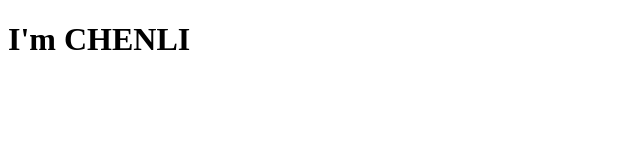
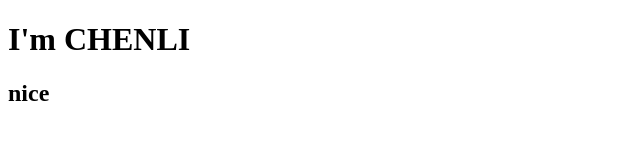
Before and after one commit to chenliv/chenlis.github.io, a plain HTML site: page index.html in a window 1280 px wide. Shown: the full height of the page, 0-640 px from the left. Drawn offline with Linux system fonts and the light colour scheme.

Commit message:
20200720

```diff
--- a/index.html
+++ b/index.html
@@ -1,4 +1,5 @@
 <!DOCTYPE html>
 <body>
     <div><h1>I'm CHENLI</h1></div>
+    <div><h2>nice</h2></div>
 </body>
```
